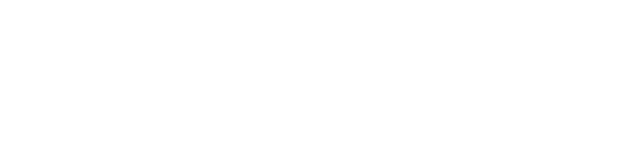
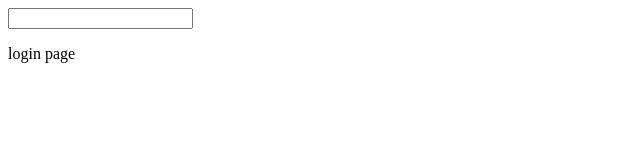
Before and after one commit to Amiricoder/git-tutorial, a plain HTML site: page login.html in a window 1280 px wide. Shown: the whole page, without its empty margins (0-640 px from the left). Drawn offline with Linux system fonts and the light colour scheme.

Commit message:
new commmit login page

```diff
--- a/login.html
+++ b/login.html
@@ -1,4 +1,3 @@
-<!DOCTYPE html>
 <html lang="en">
 <head>
     <meta charset="UTF-8">
@@ -6,6 +5,9 @@
     <title>Document</title>
 </head>
 <body>
-
+    <form action="">
+        <input type="text">
+        <p>login page</p>
+    </form>
 </body>
 </html>
```
